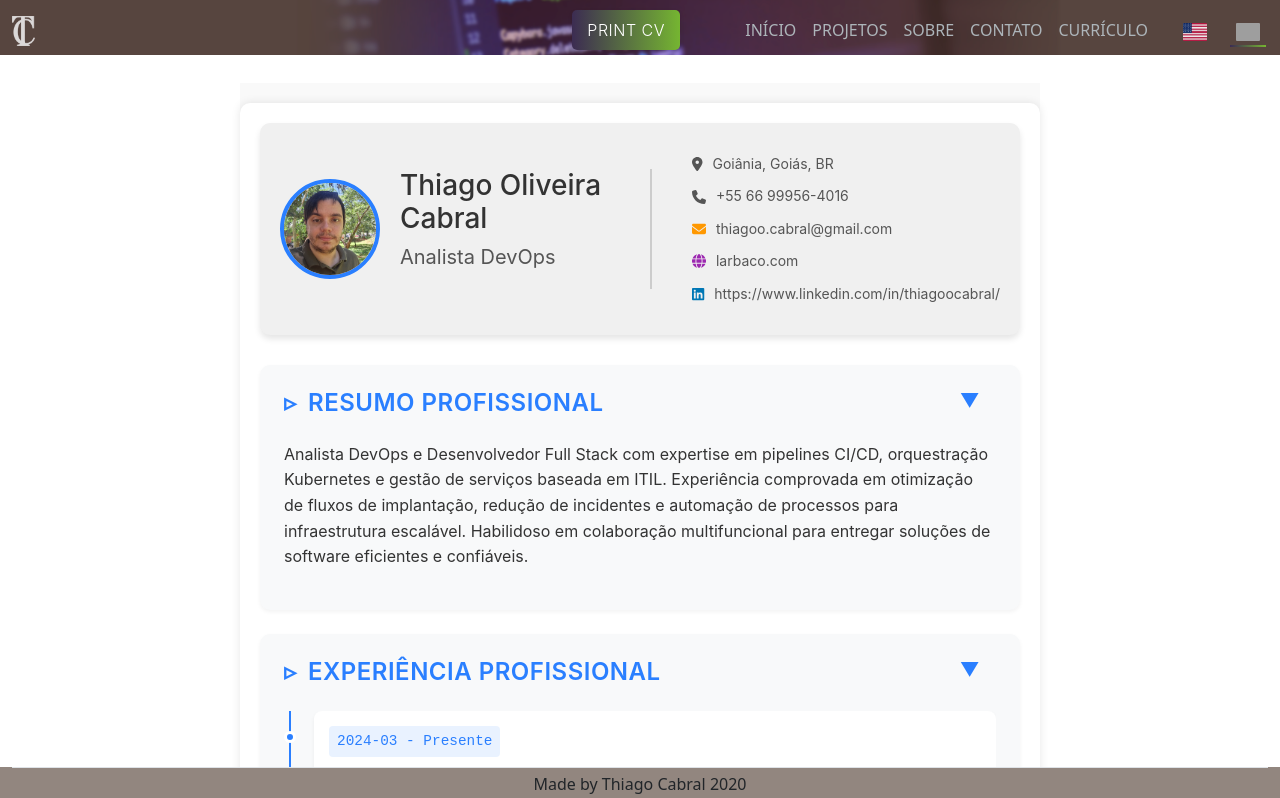
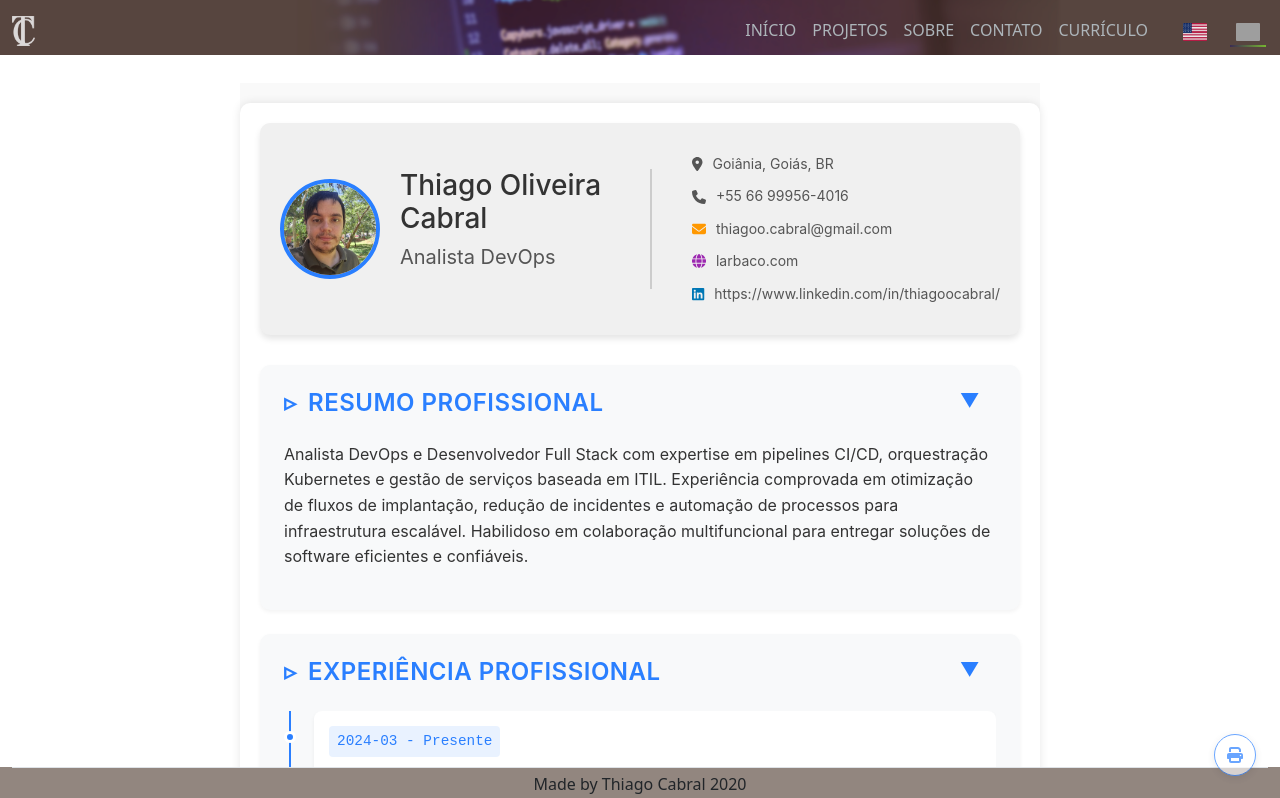
Before and after one commit to Larbaco/larbaco.com, a React (Vite) app: page /resume in a window 1280 px wide. Shown: the top 798 px of the page. Built offline with nearby package versions, Linux system fonts and the light colour scheme; grey boxes are pictures that could not be loaded.

Commit message:
(Verify projects page grid and images) is complete. Verif...

```diff
--- a/src/components/PrintButton.jsx
+++ b/src/components/PrintButton.jsx
@@ -1,5 +1,6 @@
 import React from 'react';
-import { Button } from 'react-bootstrap';
+import { FontAwesomeIcon } from '@fortawesome/react-fontawesome';
+import { faPrint } from '@fortawesome/free-solid-svg-icons';
 
 export default function PrintButton() {
     const handlePrint = () => {
@@ -36,12 +37,12 @@ export default function PrintButton() {
     };
 
     return (
-        <Button
+        <button
             onClick={handlePrint}
             className="print-btn"
             aria-label="Print resume"
         >
-            Print CV
-        </Button>
+            <FontAwesomeIcon icon={faPrint} />
+        </button>
     );
 }
--- a/src/pages/resume/index.jsx
+++ b/src/pages/resume/index.jsx
@@ -113,9 +113,6 @@ export default function Resume() {
       <div className="container">
         {/* Header */}
         <header className="header">
-          <div className="resume-print-control">
-            <PrintButton />
-          </div>
           <div className="header-left">
             <div className="profile-picture">
               <img
@@ -324,6 +321,9 @@ export default function Resume() {
           </section>
         )}
       </div>
+      <div className="resume-print-control">
+        <PrintButton />
+      </div>
     </div>
   );
 }
--- a/src/pages/resume/styles.css
+++ b/src/pages/resume/styles.css
@@ -472,42 +472,46 @@
 
 /* ====== BOTÃO DE IMPRESSÃO NO CURRÍCULO ====== */
 .resume-print-control {
-  position: absolute;
-  top: 10px;
-  right: 600px;
+  position: fixed;
+  bottom: 24px;
+  right: 24px;
   z-index: 1009;
 }
 
 .resume .print-btn {
-  background: linear-gradient(to right, var(--gradient-start), var(--gradient-end));
-  border: none;
-  border-radius: 5px;
-  padding: 8px 15px;
-  color: white !important;
-  font-weight: 300;
-  text-transform: uppercase;
-  letter-spacing: 0.5px;
-  transition: all 0.3s cubic-bezier(0.4, 0, 0.2, 1);
-  box-shadow: 0 2px 4px rgba(0, 0, 0, 0.1);
+  width: 42px;
+  height: 42px;
+  border-radius: 50%;
+  border: 1px solid var(--primary-color);
+  background: rgba(255, 255, 255, 0.9);
+  color: var(--primary-color);
+  font-size: 16px;
+  display: flex;
+  align-items: center;
+  justify-content: center;
+  cursor: pointer;
+  transition: all 0.2s ease;
+  box-shadow: 0 2px 8px rgba(0, 0, 0, 0.12);
+  opacity: 0.7;
 }
 
 .resume .print-btn:hover {
-  transform: translateY(-1px);
-  box-shadow: 0 4px 8px rgba(0, 0, 0, 0.2);
-  opacity: 0.9;
+  opacity: 1;
+  background: var(--primary-color);
+  color: white;
+  box-shadow: 0 4px 12px rgba(42, 127, 255, 0.3);
 }
-
 
 /* Mobile */
 @media (max-width: 600px) {
   .resume-print-control {
-    position: static;
-    text-align: center;
-    margin-top: 15px;
+    bottom: 16px;
+    right: 16px;
   }
 
   .resume .print-btn {
-    width: 100%;
-    padding: 10px !important;
+    width: 38px;
+    height: 38px;
+    font-size: 14px;
   }
 }
```
Also changed, not shown: 1 other file (tests, documents, lock files or other folders).
